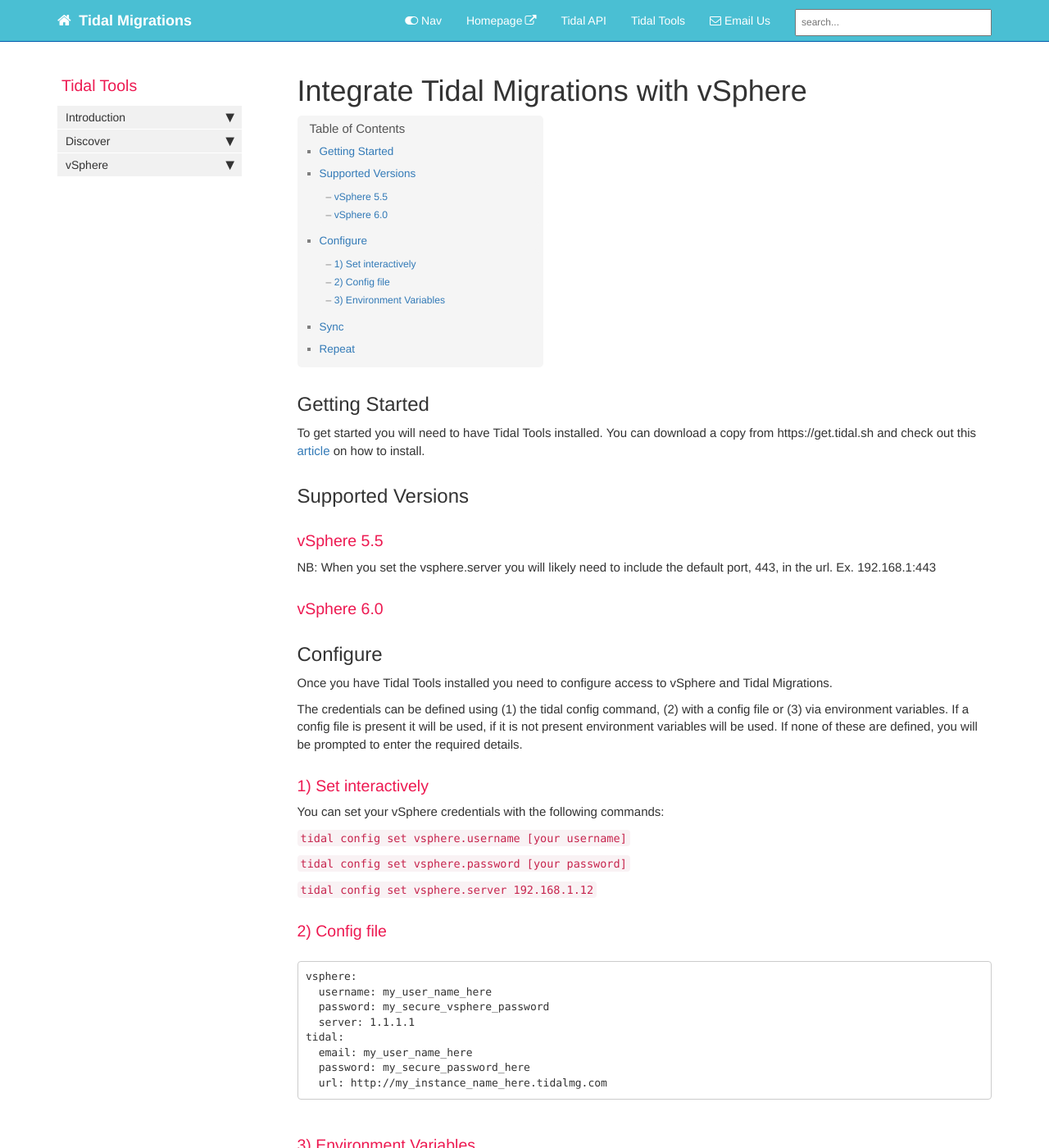
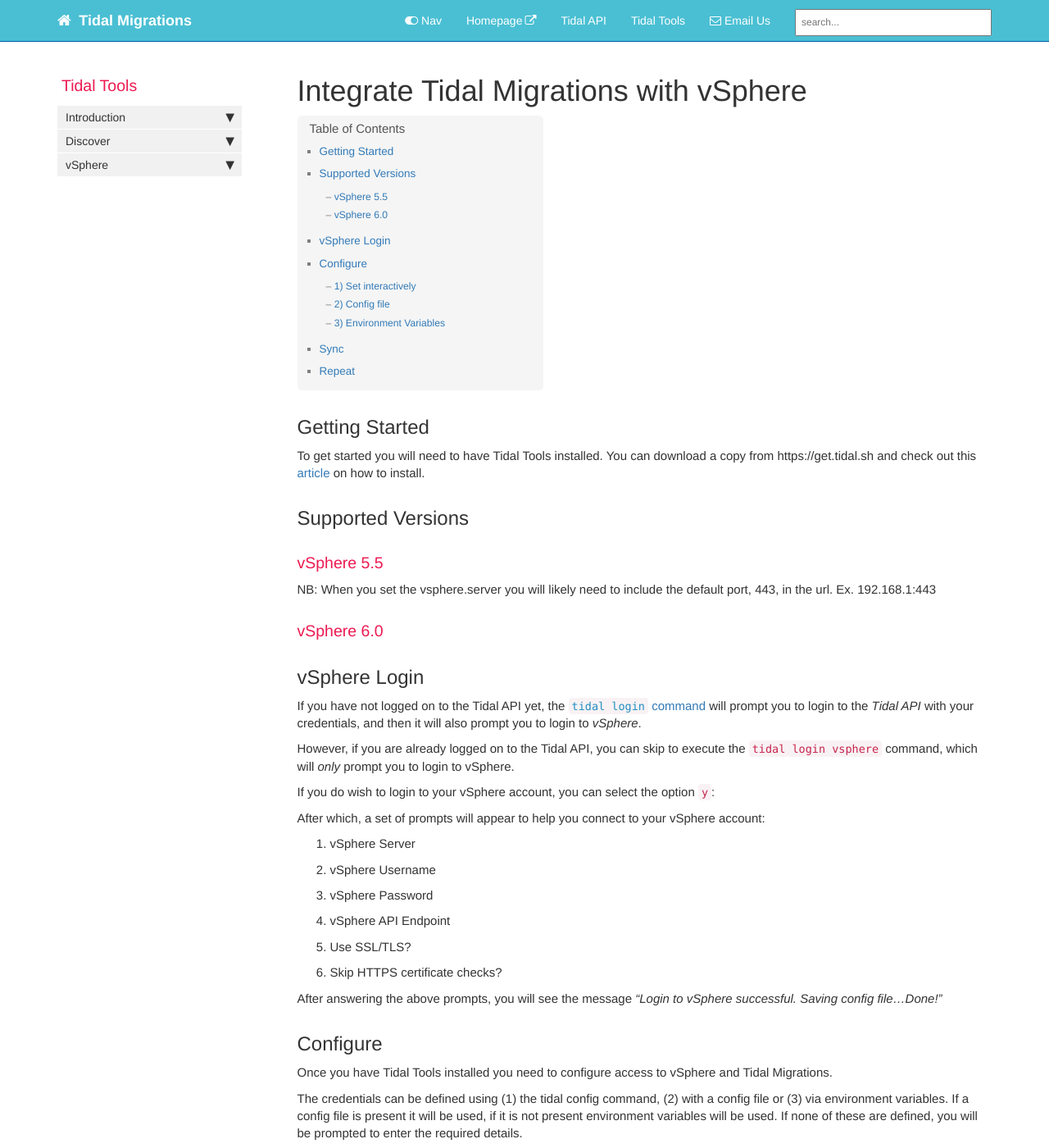
Before and after one commit to tidalmigrations/tidalmigrations.github.io, a Jekyll site: the page built from pages/tidal tools/vsphere.md, in a window 1280 px wide and 1400 px high. Shown: the whole window at 82% size. Built offline with Jekyll 4.4.1, drawn with Linux system fonts in a browser that asks for light colours; nearby versions of some CDN libraries; comment, search, counter and statistics services are not loaded.

Commit message:
add vsphere login to the vsphere guide (#30)
* add vsphere login to the vsphere guide

* add information about tidal login vs tidal login vsphere commands

```diff
--- a/pages/tidal tools/vsphere.md
+++ b/pages/tidal tools/vsphere.md
@@ -19,6 +19,28 @@ To get started you will need to have Tidal Tools installed. You can download a c
 NB: When you set the vsphere.server you will likely need to include the default port, 443, in the url. Ex. 192.168.1:443
 
 ### vSphere 6.0
+
+## vSphere Login
+
+If you have not logged on to the Tidal API yet, the [`tidal login` command](#login) will prompt you to login to the *Tidal API*  with your credentials, and
+then it will also prompt you to login to *vSphere*.
+
+However, if you are already logged on to the Tidal API, you can skip to execute the `tidal login vsphere` command, which will _only_ prompt you to
+login to vSphere.
+
+If you do wish to login to your vSphere account, you can select the option `y`:
+
+After which, a set of prompts will appear to help you connect to your vSphere account:
+
+1. vSphere Server
+2. vSphere Username
+3. vSphere Password
+4. vSphere API Endpoint
+5. Use SSL/TLS?
+6. Skip HTTPS certificate checks?
+
+After answering the above prompts, you will see the message _"Login to vSphere successful. Saving config file...Done!"_
+
 
 ## Configure
 Once you have Tidal Tools installed you need to configure access to vSphere and Tidal Migrations.
```
